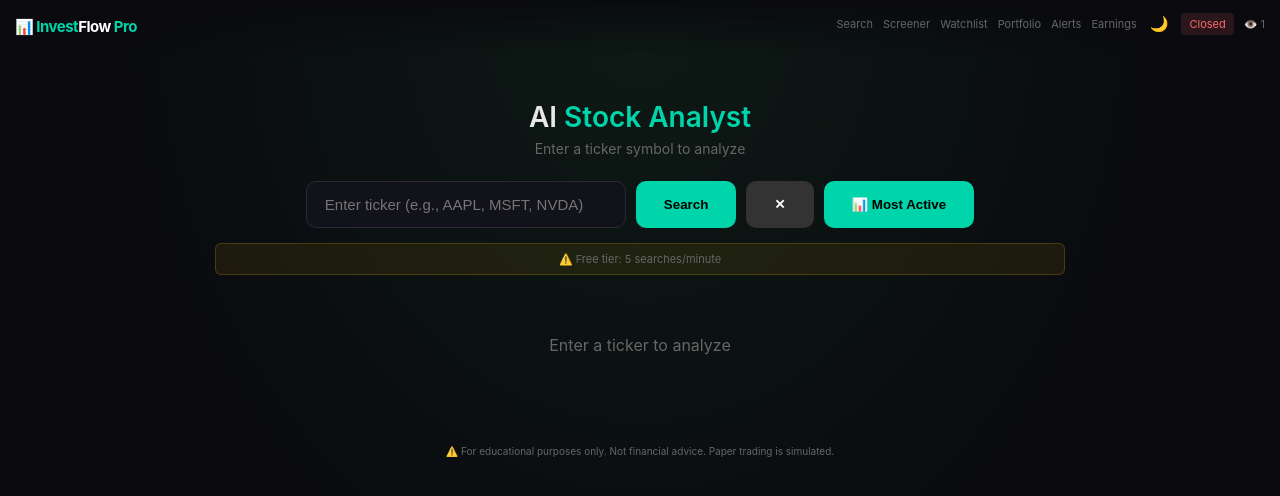
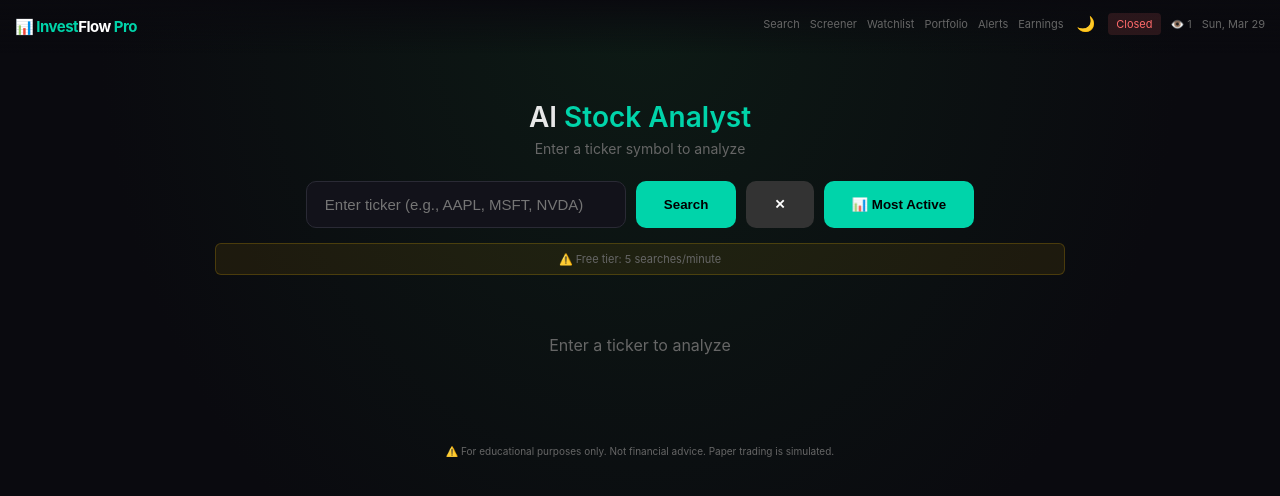
Before and after one commit to xenpiker/Investflow, a plain HTML site: page index.html in a window 1280 px wide. Drawn offline with Linux system fonts and the light colour scheme.

Commit message:
Add current date in CST to header

```diff
--- a/index.html
+++ b/index.html
@@ -118,7 +118,7 @@
             .logo { font-size: 13px; }
             .header-links { gap: 6px; }
             .header-links a { font-size: 9px; }
-            .theme-toggle, #marketStatus, #visitorCount { font-size: 9px; }
+            .theme-toggle, #marketStatus, #visitorCount, #currentDate { font-size: 9px; }
             #marketStatus { padding: 2px 4px; }
         }
     </style>
@@ -136,6 +136,7 @@
             <button class="theme-toggle" onclick="toggleTheme()" title="Toggle Light/Dark">🌙</button>
             <span id="marketStatus" style="font-size:11px;padding:4px 8px;border-radius:4px;background:#222;color:#888">Loading...</span>
             <span style="font-size:11px;color:var(--text-dim)">👁️ <span id="visitorCount">0</span></span>
+            <span id="currentDate" style="font-size:11px;color:var(--text-dim)"></span>
         </div>
     </header>
 
@@ -380,6 +381,18 @@
             }
         }
         updateMarketStatus();
+
+        // Current date in CST
+        function updateDate() {
+            const now = new Date();
+            const cstOffset = -5; // CST is UTC-5 (not DST)
+            const cstTime = new Date(now.getTime() + (cstOffset * 60 * 60 * 1000));
+            const options = { weekday: 'short', month: 'short', day: 'numeric' };
+            const dateStr = cstTime.toLocaleDateString('en-US', options);
+            const el = document.getElementById('currentDate');
+            if (el) el.textContent = dateStr;
+        }
+        updateDate();
 
         function clearInput() {
             document.getElementById('tickerInput').value = '';
```
